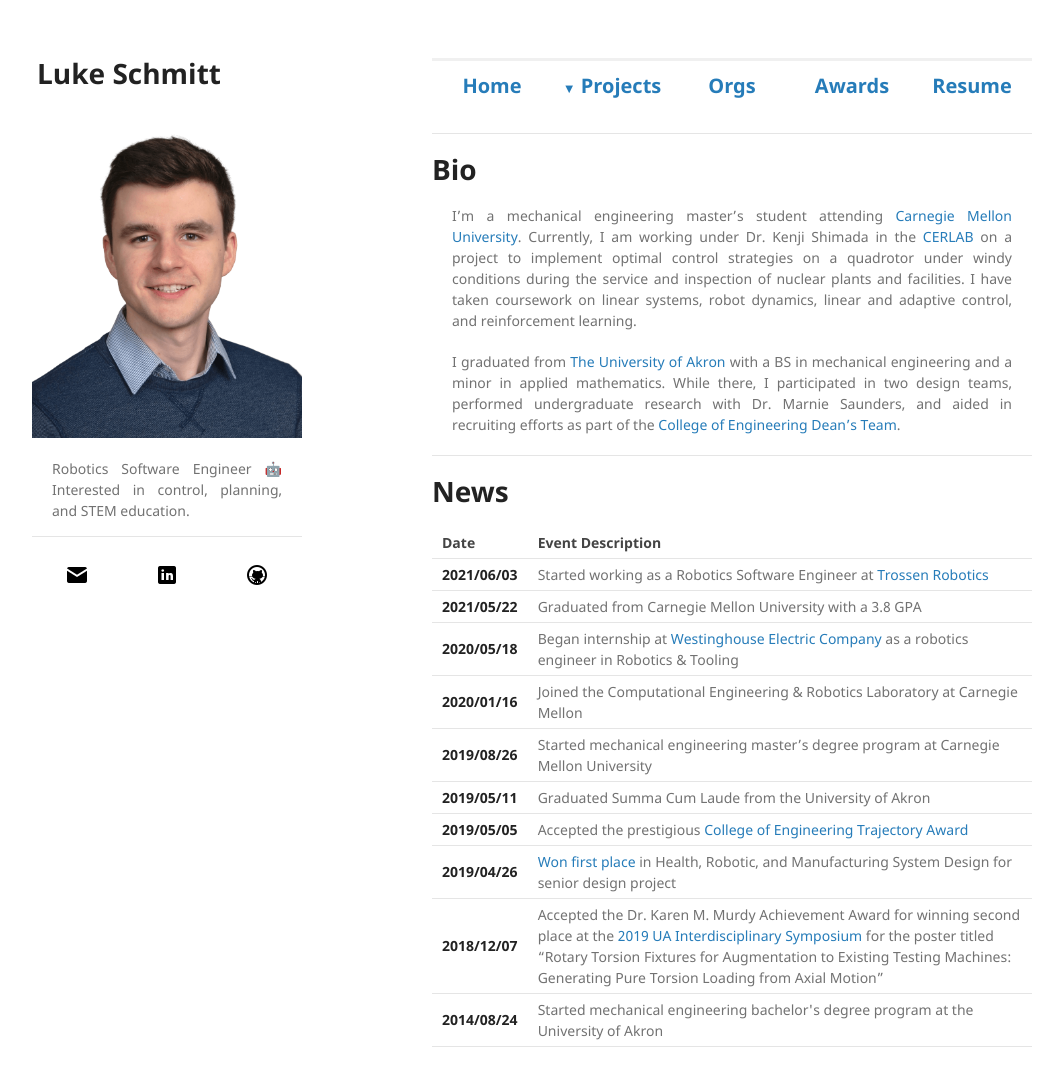
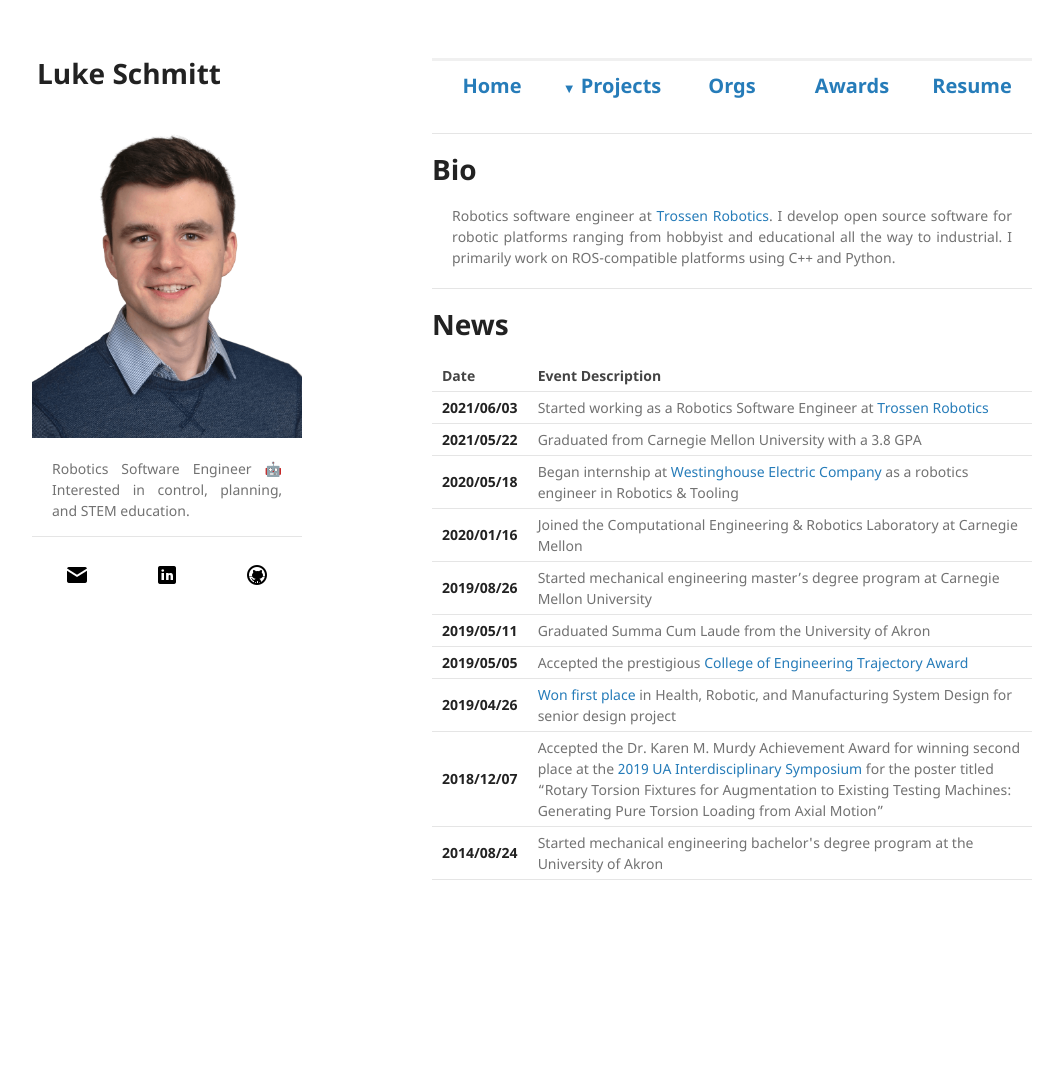
Before and after one commit to LukeSchmitt96/LukeSchmitt96.github.io, a Jekyll site: the page built from index.md, in a window 1280 px wide and 1117 px high. Shown: the top 1086 px of the window, without its empty margins (108-1171 px from the left). Built offline with Jekyll 4.4.1, drawn with Linux system fonts in a browser that asks for light colours.

Commit message:
Update bio

```diff
--- a/index.md
+++ b/index.md
@@ -5,17 +5,9 @@ title: Home
 
 # Bio
 
-I'm a mechanical engineering master's student attending [Carnegie Mellon University](https://www.cmu.edu/).
-Currently, I am working under Dr. Kenji Shimada in the [CERLAB](http://www.andrew.cmu.edu/user/shimada/index.htm)
-on a project to implement optimal control strategies on a quadrotor under windy conditions during the service and
-inspection of nuclear plants and facilities.
-I have taken coursework on linear systems, robot dynamics, linear and adaptive control, and reinforcement learning.
-
-I graduated from [The University of Akron](https://uakron.edu/) with a BS in mechanical engineering and a minor in
-applied mathematics.
-While there, I participated in two design teams, performed undergraduate research with Dr. Marnie Saunders, and
-aided in recruiting efforts as part of the
-[College of Engineering Dean's Team](https://www.uakron.edu/engineering/academics/undergraduate/deans-team/18-19/).
+Robotics software engineer at [Trossen Robotics](https://www.trossenrobotics.com/). I develop open source
+software for robotic platforms ranging from hobbyist and educational all the way to industrial. I primarily work
+on ROS-compatible platforms using C++ and Python.
 
 ---
 
```
